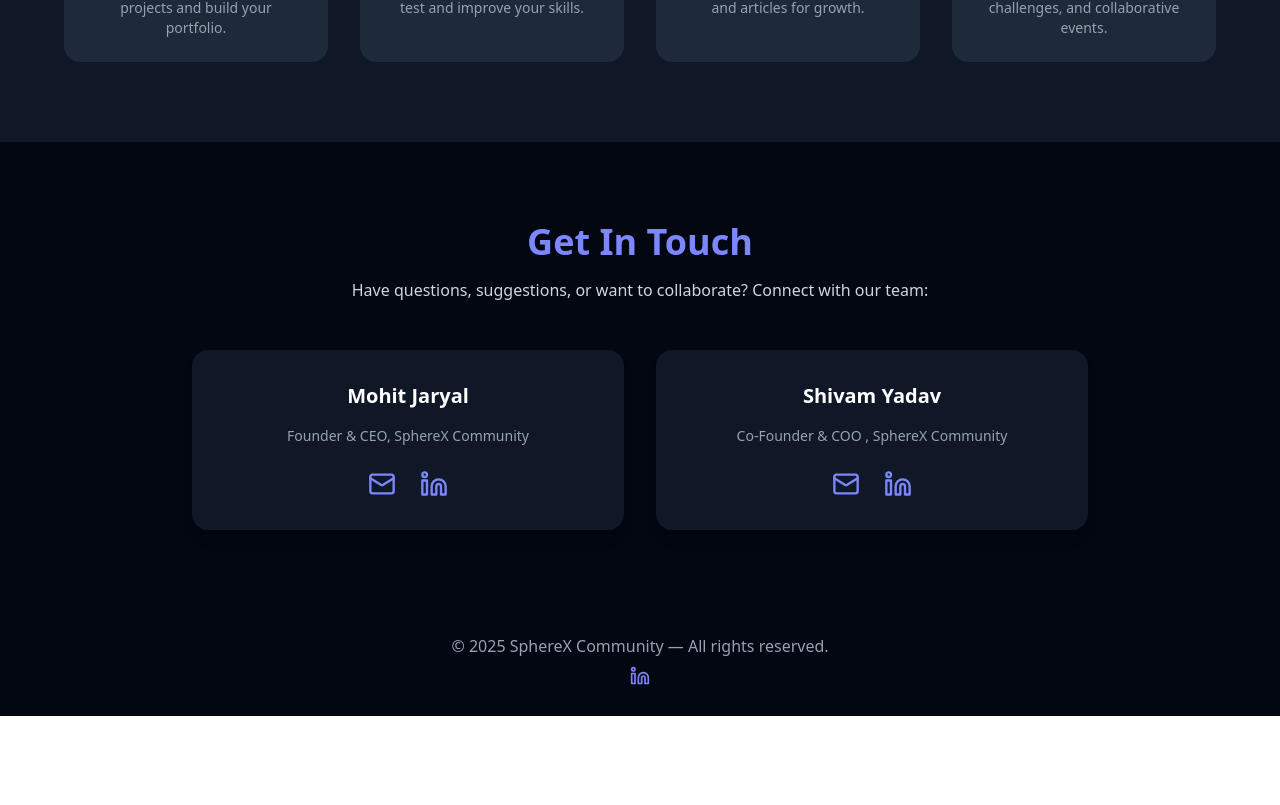
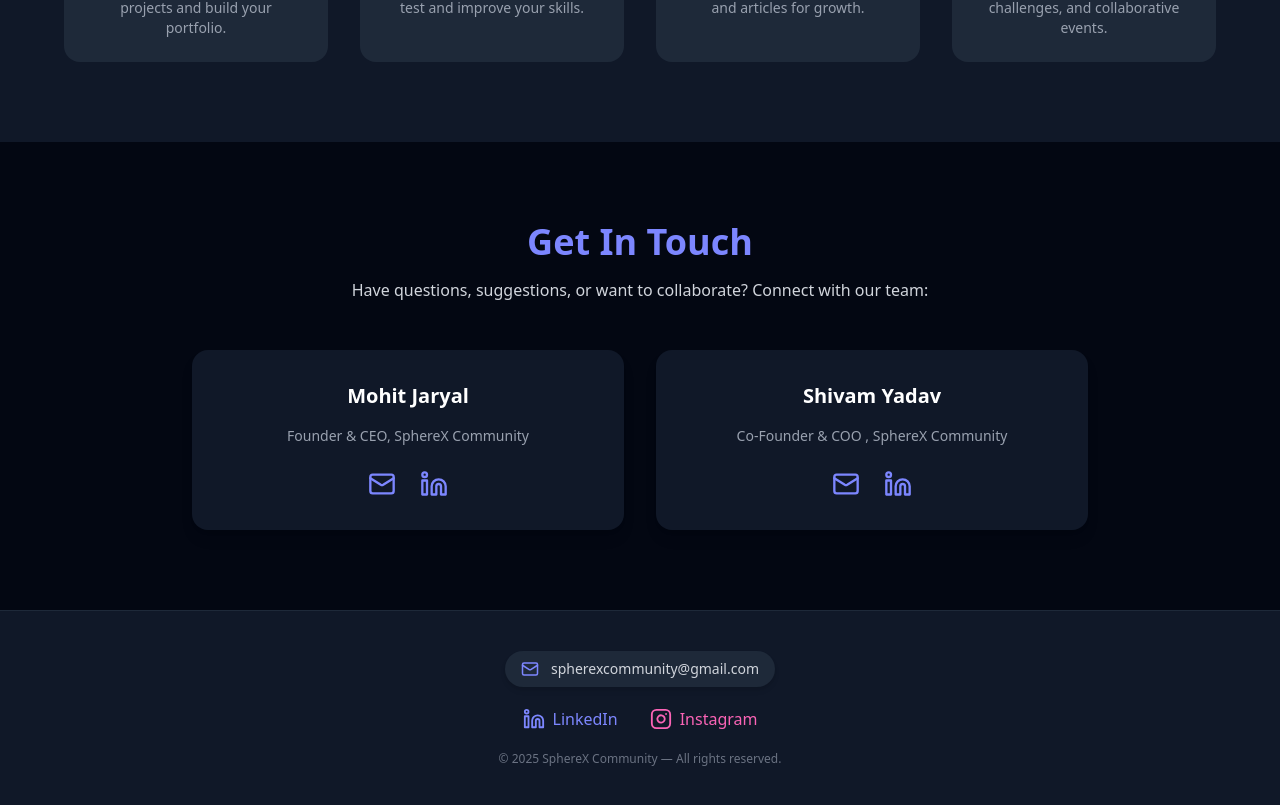
Before and after one commit to mohitjaryal/spherex, a React (Vite) app: page / in a window 1280 px wide. Shown: the part 2331-3136 px from the top of the page. Before the commit the page ends 3047 px from the top, so only its background shows below. Built offline with nearby package versions, Linux system fonts and the light colour scheme.

Commit message:
Update  Footer.jsx

```diff
--- a/src/components/ Footer.jsx
+++ b/src/components/ Footer.jsx
@@ -1,20 +1,51 @@
 import React from "react";
-import { Linkedin } from "lucide-react";
+import { Linkedin, Mail, Instagram } from "lucide-react";
 
 export default function Footer() {
   return (
-    <footer className="bg-gray-950 text-gray-400 text-center py-6">
-      <p className="mb-2">
-        © {new Date().getFullYear()} SphereX Community — All rights reserved.
-      </p>
+    <footer className="bg-gray-900 text-gray-300 py-10 border-t border-gray-800">
+      <div className="container mx-auto px-4 text-center space-y-5">
+        {/* Community Email */}
+        <div className="flex items-center justify-center gap-3 bg-gray-800 rounded-full w-fit mx-auto px-4 py-2 shadow-md hover:shadow-lg transition-all">
+          <Mail size={18} className="text-indigo-400" />
+          <a
+            href="mailto:spherexcommunity@gmail.com"
+            className="hover:text-indigo-400 transition-colors text-sm"
+          >
+            spherexcommunity@gmail.com
+          </a>
+        </div>
+
+        {/* Social Links */}
+        <div className="flex items-center justify-center gap-8">
+          {/* LinkedIn */}
           <a
             href="https://www.linkedin.com/company/spherexcommunity/"
             target="_blank"
             rel="noopener noreferrer"
-        className="text-indigo-400 hover:text-indigo-500 inline-flex items-center justify-center gap-2"
+            className="inline-flex items-center justify-center gap-2 text-indigo-400 hover:text-indigo-500 transition-colors"
           >
-        <Linkedin size={20} />
+            <Linkedin size={22} />
+            <span className="hidden sm:inline">LinkedIn</span>
           </a>
+
+          {/* Instagram */}
+          <a
+            href="https://www.instagram.com/spherexcommunity"
+            target="_blank"
+            rel="noopener noreferrer"
+            className="inline-flex items-center justify-center gap-2 text-pink-400 hover:text-pink-500 transition-colors"
+          >
+            <Instagram size={22} />
+            <span className="hidden sm:inline">Instagram</span>
+          </a>
+        </div>
+
+        {/* Copyright */}
+        <p className="text-xs text-gray-500 mt-4">
+          © {new Date().getFullYear()} SphereX Community — All rights reserved.
+        </p>
+      </div>
     </footer>
   );
 }
```
Lines whose indentation alone changed are shown as unchanged.
